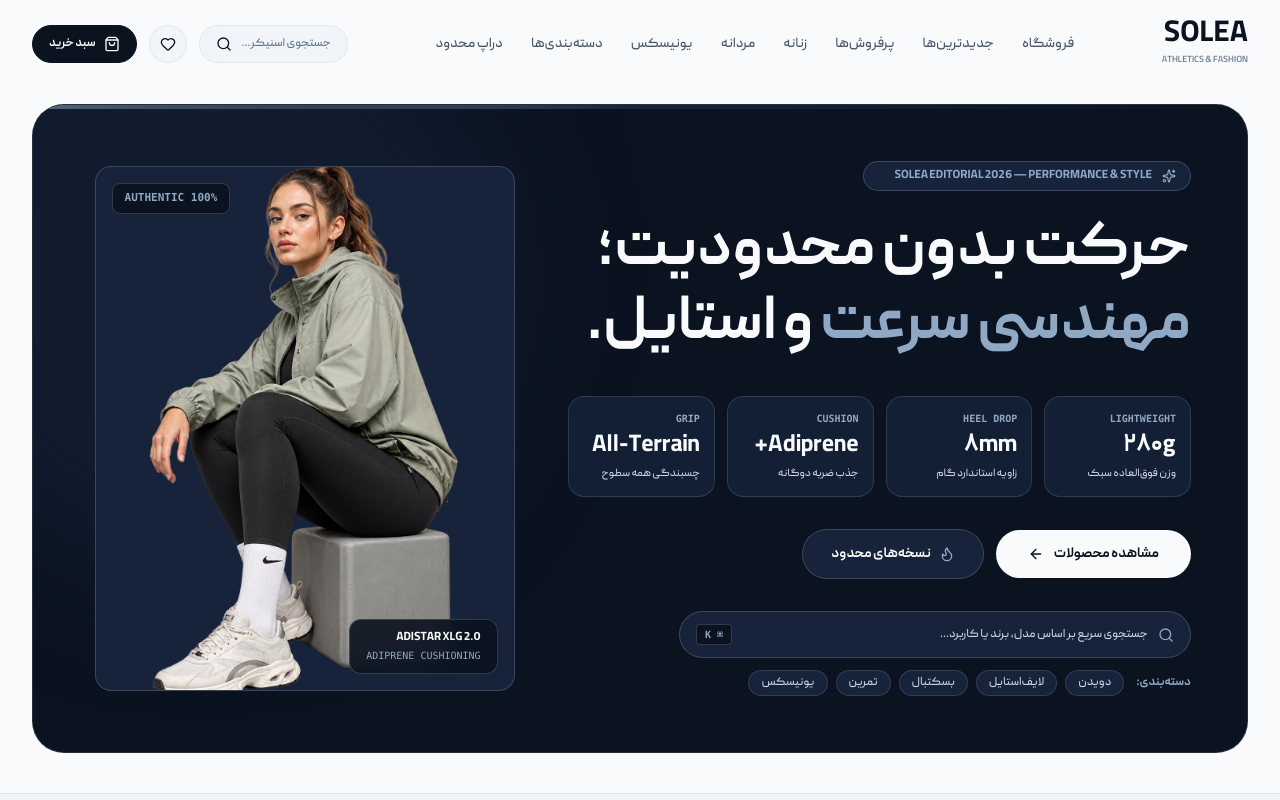
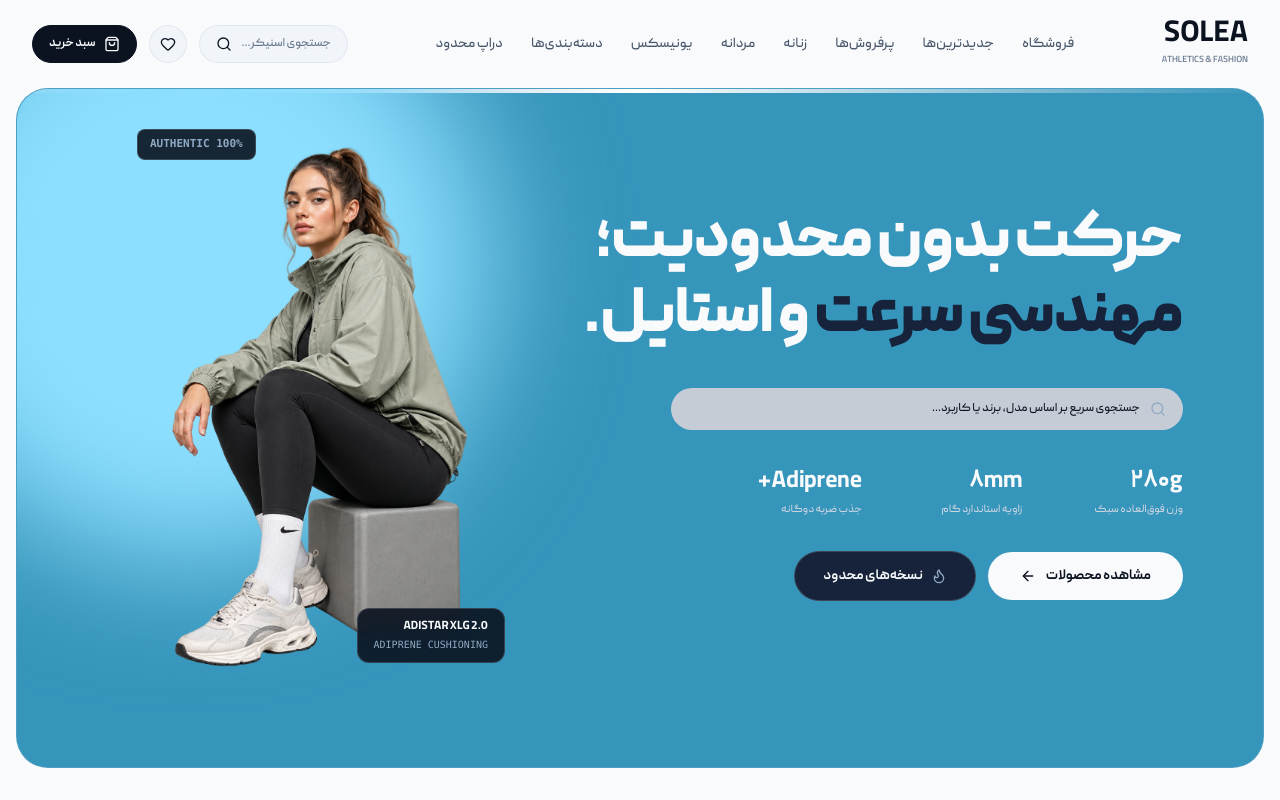
Before and after one commit to moazzen3169/my-landing-pages, a Next.js app: page /shop/solea-sneakers in a window 1280 px wide. Shown: the top 800 px of the page. Built offline with nearby package versions, Linux system fonts and the light colour scheme.

Commit message:
update hero

```diff
--- a/src/app/shop/solea-sneakers/page.tsx
+++ b/src/app/shop/solea-sneakers/page.tsx
@@ -39,7 +39,7 @@
       />
 
       {/* MAIN CONTENT */}
-      <main className="space-y-6 sm:space-y-10 pt-2 pb-16">
+      <main className="space-y-6 sm:space-y-10 pt-2 pb-16   ">
 
         {/* HERO */}
         <Hero onOpenSearch={() => setIsSearchOpen(true)} />
--- a/src/components/landing/solea-sneakers/CartDrawer.tsx
+++ b/src/components/landing/solea-sneakers/CartDrawer.tsx
@@ -223,19 +223,9 @@
                     <span>تکمیل و ثبت سفارش</span>
                     <ArrowLeft className="w-4 h-4" />
                   </button>
-
-                  <button
-                    onClick={onClose}
-                    className="w-full py-2.5 text-xs text-[#475569] hover:text-[#0B1220] transition-colors"
-                  >
-                    ادامه خرید
-                  </button>
                 </div>
 
-                <div className="flex items-center justify-center gap-1.5 text-[11px] text-[#64748B] pt-1">
-                  <ShieldCheck className="w-3.5 h-3.5 text-emerald-700" />
-                  <span>ضمانت اصالت و بازگشت ۷ روزه کالا</span>
-                </div>
+
               </div>
             )}
           </motion.div>
--- a/src/components/landing/solea-sneakers/CategoryShowcase.tsx
+++ b/src/components/landing/solea-sneakers/CategoryShowcase.tsx
@@ -51,7 +51,7 @@
               <div
                 key={cat.id}
                 onClick={() => onSelectCategory && onSelectCategory(cat.id)}
-                className="group relative h-[380px] bg-[#FFFFFF] rounded-[24px] overflow-hidden cursor-pointer border border-[#CBD5E1]/60 flex flex-col justify-between p-6 transition-colors duration-300 hover:border-[#0B1220]"
+                className="group relative h-[380px] bg-[#EAEFF0] rounded-[24px] overflow-hidden cursor-pointer border border-[#CBD5E1]/60 flex flex-col justify-between p-6 transition-colors duration-300 hover:border-[#0B1220]"
               >
                 {/* TOP HEADER: ICON, TITLE ENGLISH & COUNT */}
                 <div className="relative z-10 flex items-center justify-between">
--- a/src/components/landing/solea-sneakers/Hero.tsx
+++ b/src/components/landing/solea-sneakers/Hero.tsx
@@ -20,50 +20,57 @@
   ];
 
   const quickStats = [
-    { label: 'LIGHTWEIGHT', value: '۲۸۰g', desc: 'وزن فوق‌العاده سبک' },
-    { label: 'HEEL DROP', value: '۸mm', desc: 'زاویه استاندارد گام' },
-    { label: 'CUSHION', value: 'Adiprene+', desc: 'جذب ضربه دوگانه' },
-    { label: 'GRIP', value: 'All-Terrain', desc: 'چسبندگی همه سطوح' },
+    {  value: '۲۸۰g', desc: 'وزن فوق‌العاده سبک' },
+    {  value: '۸mm', desc: 'زاویه استاندارد گام' },
+    {  value: 'Adiprene+', desc: 'جذب ضربه دوگانه' },
   ];
 
   return (
-    <section className="pt-20 sm:pt-24 font-peyda" dir="rtl">
-      <div className="max-w-[1600px] mx-auto px-4 sm:px-8">
+    <section className="pt-20 sm:pt-20 font-peyda" dir="rtl">
+      <div className="w-full mx-auto px-4 sm:px-4 ">
         {/* HERO CONTAINER - DEEP NAVY PREMIUM EDITORIAL CANVAS */}
-        <div className="relative bg-[#0B1220] rounded-[24px] sm:rounded-[32px] overflow-hidden p-6 sm:p-10 md:p-12 lg:p-14 border border-[#CBD5E1]/15 text-[#F8FAFC]">
+        <div className="relative bg-[#3695bb]  rounded-[24px] sm:rounded-[32px] h-[85dvh] overflow-hidden p-6 sm:p-10 md:p-12 lg:px-20 lg:py-10 border border-[#CBD5E1]/15 text-[#F8FAFC]">
 
           {/* SUBTLE ARCHITECTURAL ACCENTS */}
-          <div className="absolute top-0 left-0 w-full h-1 bg-gradient-to-r from-[#8FA9C4] via-[#16233A] to-transparent pointer-events-none" />
-          <div className="absolute -top-32 -left-32 w-[600px] h-[600px] bg-[#16233A]/60 rounded-full filter blur-3xl pointer-events-none" />
+          <div className="absolute top-0 left-0 w-full h-1 bg-gradient-to-r from-[#8FA9C4] via-[#ffffff] to-transparent pointer-events-none" />
+          <div className="absolute -top-32 -left-32 w-[600px] h-[600px] bg-[#8ddfff] rounded-full filter blur-3xl pointer-events-none" />
 
           {/* GRID CONTENT */}
-          <div className="relative z-10 grid grid-cols-1 lg:grid-cols-12 gap-10 lg:gap-12 items-center">
+          <div className="relative z-10 max-w-[1100px] max-h-[85dvh] mx-auto grid grid-cols-1 lg:grid-cols-12 gap-2 lg:gap-2 items-center">
 
             {/* RIGHT COLUMN (RTL): HEADLINE & VISUAL SPECS */}
             <div className="lg:col-span-7 flex flex-col items-start text-right space-y-6">
 
-              {/* EYEBROW BADGE */}
-              <motion.div
-                initial={{ opacity: 0, y: 10 }}
-                animate={{ opacity: 1, y: 0 }}
-                transition={{ duration: 0.4 }}
-                className="inline-flex items-center gap-2.5 px-3.5 py-1.5 bg-[#16233A] border border-[#CBD5E1]/20 rounded-full text-xs font-semibold text-[#8FA9C4]"
-              >
-                <Sparkles className="w-3.5 h-3.5 shrink-0 text-[#8FA9C4]" />
-                <span>SOLEA EDITORIAL 2026 — PERFORMANCE & STYLE</span>
-                <span className="w-1.5 h-1.5 rounded-full bg-[#8FA9C4] animate-ping" />
-              </motion.div>
+
 
               {/* MAIN HEADLINE */}
               <motion.h1
                 initial={{ opacity: 0, y: 15 }}
                 animate={{ opacity: 1, y: 0 }}
                 transition={{ duration: 0.5, delay: 0.1 }}
-                className="text-3xl sm:text-5xl lg:text-[56px] xl:text-[62px] font-bold text-[#F8FAFC] leading-[1.2] font-peyda tracking-normal"
+                className="text-3xl sm:text-5xl lg:text-[56px] xl:text-[62px] font-black text-[#F8FAFC] leading-[1.2] font-peyda tracking-normal"
               >
                 حرکت بدون محدودیت؛ <br />
-                <span className="text-[#8FA9C4]">مهندسی سرعت</span> و استایل.
+                <span className="text-[#16233A]">مهندسی سرعت</span> و استایل.
               </motion.h1>
+
+                            {/* HERO INTERACTIVE SEARCH FIELD */}
+              <motion.div
+                initial={{ opacity: 0, y: 15 }}
+                animate={{ opacity: 1, y: 0 }}
+                transition={{ duration: 0.5, delay: 0.3 }}
+                className="w-full max-w-lg pt-2"
+              >
+                <div
+                  onClick={onOpenSearch}
+                  className="cursor-pointer group relative flex items-center bg-[#c6ccd6]  border border-[#CBD5E1]/20 w-full rounded-full px-4 py-3 transition-colors"
+                >
+                  <Search className="w-4 h-4 text-[#8FA9C4] shrink-0 ml-2.5" />
+                  <span className="text-xs text-[#0B1220] font-normal flex-grow">
+                    جستجوی سریع بر اساس مدل، برند یا کاربرد...
+                  </span>
+                </div>
+              </motion.div>
 
               {/* SHOW, DON'T TELL: SCANNABLE VISUAL SPECIFICATIONS GRID */}
               <motion.div
@@ -75,11 +82,8 @@
                 {quickStats.map((stat, i) => (
                   <div
                     key={i}
-                    className="bg-[#16233A]/80 border border-[#CBD5E1]/15 p-3.5 rounded-2xl flex flex-col justify-between"
+                    className=" flex flex-col justify-between"
                   >
-                    <span className="text-[10px] font-mono font-semibold text-[#8FA9C4] tracking-wider uppercase">
-                      {stat.label}
-                    </span>
                     <span className="text-xl sm:text-2xl font-bold text-[#F8FAFC] font-peyda my-1">
                       {stat.value}
                     </span>
@@ -114,42 +118,7 @@
                 </a>
               </motion.div>
 
-              {/* HERO INTERACTIVE SEARCH FIELD */}
-              <motion.div
-                initial={{ opacity: 0, y: 15 }}
-                animate={{ opacity: 1, y: 0 }}
-                transition={{ duration: 0.5, delay: 0.3 }}
-                className="w-full max-w-lg pt-2"
-              >
-                <div
-                  onClick={onOpenSearch}
-                  className="cursor-pointer group relative flex items-center bg-[#16233A] hover:bg-[#16233A]/80 border border-[#CBD5E1]/20 rounded-full px-4 py-3 transition-colors"
-                >
-                  <Search className="w-4 h-4 text-[#8FA9C4] shrink-0 ml-2.5" />
-                  <span className="text-xs text-[#CBD5E1] font-normal flex-grow">
-                    جستجوی سریع بر اساس مدل، برند یا کاربرد...
-                  </span>
-                  <span className="text-[10px] font-mono bg-[#0B1220] text-[#8FA9C4] px-2 py-0.5 rounded font-semibold shrink-0 hidden sm:inline border border-[#CBD5E1]/20">
-                    ⌘ K
-                  </span>
-                </div>
 
-                {/* CATEGORY CHIPS */}
-                <div className="flex items-center gap-2 flex-wrap mt-3">
-                  <span className="text-xs font-semibold text-[#8FA9C4] ml-1">
-                    دسته‌بندی:
-                  </span>
-                  {categories.map((cat) => (
-                    <button
-                      key={cat.id}
-                      onClick={() => onSelectCategory && onSelectCategory(cat.id)}
-                      className="px-3 py-1 bg-[#16233A] hover:bg-[#8FA9C4] hover:text-[#0B1220] text-[#CBD5E1] border border-[#CBD5E1]/15 rounded-full text-xs font-medium transition-colors"
-                    >
-                      {cat.label}
-                    </button>
-                  ))}
-                </div>
-              </motion.div>
 
             </div>
 
@@ -160,14 +129,14 @@
                 initial={{ opacity: 0, scale: 0.96 }}
                 animate={{ opacity: 1, scale: 1 }}
                 transition={{ duration: 0.7, delay: 0.15 }}
-                className="relative w-full max-w-[420px] aspect-[4/5] bg-[#16233A] rounded-2xl overflow-hidden border border-[#CBD5E1]/20 flex items-center justify-center p-6"
+                className="relative w-full max-w-[400px] h-[550px] aspect-[4/5]  rounded-2xl overflow-hidden  flex items-center justify-center p-6"
               >
                 <Image
                   src="/images/landings/solea-sneakers/Sporty-Woman-on-Gray-Studio-Block-for-hero-section.png"
                   alt="Solea Luxury Sneaker Hero"
                   fill
                   priority
-                  className="object-cover object-center hover:scale-105 transition-transform duration-700 ease-out"
+                  className="object-cover object-center transition-transform duration-700 ease-out"
                 />
 
                 {/* OVERLAY BADGE (NO DROP SHADOW) */}
@@ -177,7 +146,7 @@
                 </div>
 
                 {/* TOP LEFT METRIC TAG */}
-                <div className="absolute top-4 left-4 z-10 bg-[#0B1220]/90 backdrop-blur-md px-3 py-1.5 rounded-lg border border-[#CBD5E1]/20 text-center">
+                <div className="absolute top-0 left-4 z-10 bg-[#0B1220]/90 backdrop-blur-md px-3 py-1.5 rounded-lg border border-[#CBD5E1]/20 text-center">
                   <span className="text-[11px] font-mono font-bold text-[#8FA9C4] block">100% AUTHENTIC</span>
                 </div>
               </motion.div>
--- a/src/components/landing/solea-sneakers/ProductCard.tsx
+++ b/src/components/landing/solea-sneakers/ProductCard.tsx
@@ -54,7 +54,7 @@
     >
       <div>
         {/* 1. IMAGE FIRST (ASPECT 1/1, #F1F5F9) */}
-        <div className="relative aspect-square w-full bg-[#F1F5F9] overflow-hidden flex items-center justify-center p-6">
+        <div className="relative aspect-square w-full bg-[#EAEFF0] overflow-hidden flex items-center justify-center p-6">
 
           {/* SNEAKER IMAGE WITH SUBTLE ZOOM */}
           <div className="relative w-full h-full flex items-center justify-center">
--- a/src/components/landing/solea-sneakers/ProductQuickView.tsx
+++ b/src/components/landing/solea-sneakers/ProductQuickView.tsx
@@ -87,7 +87,7 @@
         </button>
 
         {/* LEFT/TOP: GALLERY AREA */}
-        <div className="w-full md:w-1/2 bg-[#F1F5F9] p-8 flex items-center justify-center relative min-h-[300px] md:min-h-[460px] border-b md:border-b-0 md:border-l border-[#CBD5E1]/60">
+        <div className="w-full md:w-1/2 bg-[#EAEFF0] p-8 flex items-center justify-center relative min-h-[300px] md:min-h-[460px] border-b md:border-b-0 md:border-l border-[#CBD5E1]/60">
           <div className="relative w-full h-full min-h-[260px] flex items-center justify-center">
             <Image
               src={activeColor?.image || product.images[0]}
```
